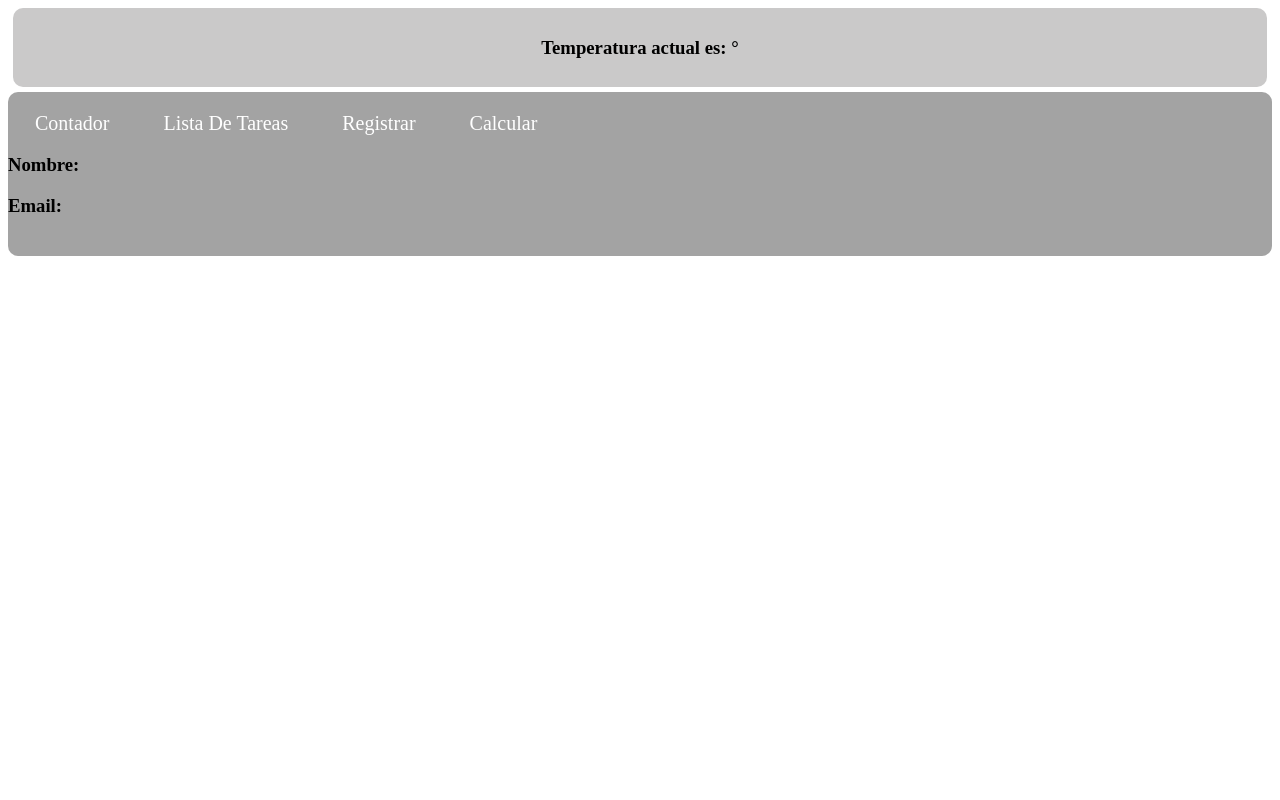
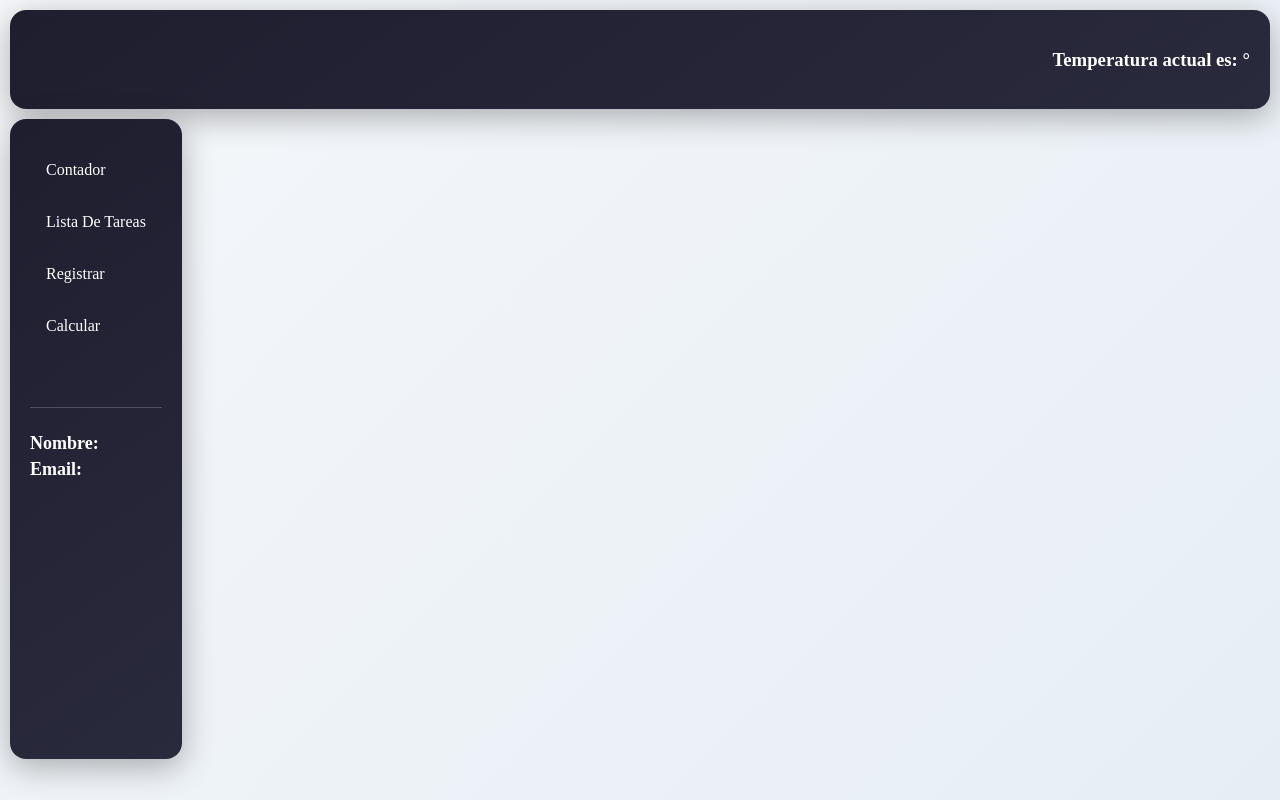
Before and after one commit to jkdevcode/vuejs_documentation_examples, a Vue app: page / in a window 1280 px wide. Built offline with nearby package versions, Linux system fonts and the light colour scheme; no server answers.

Commit message:
✅ Enhance layout and styling across components for improved user experience

```diff
--- a/src/App.vue
+++ b/src/App.vue
@@ -1,5 +1,8 @@
 <template>
-  <MainView />
+  <div class="app-container">
+
+    <MainView />
+  </div>
 
 </template>
 
@@ -7,4 +10,25 @@
 import MainView from './views/MainView.vue'
 </script>
 
-<style scoped></style>
+<style scoped>
+/* Fondo claro para el layout principal */
+.app-container {
+  background: linear-gradient(135deg, #f5f7fa, #e6eef5); /* Degradado suave */
+  min-height: 100vh; /* Ocupa toda la altura de la pantalla */
+  display: flex; /* Para asegurar el ajuste al contenido */
+  flex-direction: column; /* Mantiene el flujo vertical */
+}
+
+/* Asegura que MainView ocupe el espacio disponible */
+.MainView {
+  flex: 1;
+}
+
+/* Elimina los márgenes globales */
+:global(body) {
+  margin: 0;
+  padding: 0;
+  box-sizing: border-box; /* Asegura que el padding no afecte el tamaño */
+  overflow-x: hidden; /* Previene el scroll horizontal si aparece */
+}
+</style>
--- a/src/components/Header.vue
+++ b/src/components/Header.vue
@@ -1,8 +1,8 @@
 <template>
   <div class="header">
-  {{ mensajeRecibido }}  <Weather />
+    <h1>{{ mensajeRecibido }}</h1>
+    <Weather />
   </div>
-
 </template>
 
 <script setup>
@@ -18,13 +18,23 @@ watch(() => propsMsg.msg, (newValue) => {
 
 <style scoped>
 .header {
-  background-color: #cac9c9;
-  padding: 10px 0;
-  border-radius: 10px;
+  background: linear-gradient(145deg, #1e1e2f, #2a2a3d);
+  padding: 20px;
+  border-radius: 16px;
   text-align: center;
-  margin: 5px;
+  margin: 10px;
+  box-shadow: 0 8px 32px rgba(0, 0, 0, 0.3);
+  display: flex;
+  justify-content: space-between;
+  align-items: center;
+  color: #ffffff;
 }
-.h1 {
-  font-size: 20px;
+
+h1 {
+  font-size: 24px;
+  font-weight: 600;
+  margin: 0;
+  letter-spacing: 1.5px;
+  text-transform: uppercase;
 }
 </style>
--- a/src/components/Sidebar.vue
+++ b/src/components/Sidebar.vue
@@ -1,6 +1,5 @@
 <template>
   <div class="sidebar">
-    <!-- <h2>Barra lateral</h2> -->
     <nav class="main-nav">
       <ul class="main-list">
         <li class="list"><router-link to="/contador">Contador</router-link></li>
@@ -8,8 +7,10 @@
         <li class="list"><router-link to="/registrar">Registrar</router-link></li>
         <li class="list"><router-link to="/calcular">Calcular</router-link></li>
       </ul>
-      <h3>Nombre: {{ registrarStore.nombre }}</h3> <!-- cuando imprimimos una variable reactiva, no es necesario el .value -->
-      <h3>Email: {{ registrarStore.email }}</h3>
+      <div class="user-info">
+        <h3>Nombre: {{ registrarStore.nombre }}</h3>
+        <h3>Email: {{ registrarStore.email }}</h3>
+      </div>
     </nav>
   </div>
 </template>
@@ -32,34 +33,53 @@ const registrarStore = useRegistrarStore();
 </script>
 
 <style scoped>
+.sidebar {
+  background: linear-gradient(145deg, #1e1e2f, #2a2a3d);
+  border-radius: 16px;
+  box-shadow: 0 8px 32px rgba(0, 0, 0, 0.3);
+  padding: 20px;
+  color: #ffffff;
+  max-width: 300px;
+  min-height:75vh;
+}
+
 .main-nav {
-  background-color: #a3a3a3;
-  padding: 20px 0;
-  border-radius: 10px;
+  display: flex;
+  flex-direction: column;
+  gap: 10px;
 }
 
 .main-list {
   list-style: none;
   margin: 0;
   padding: 0;
-  text-align: left;
-
 }
 
 .main-list li {
-  display: inline;
-  margin: 0 15px;
-  font-size: 20px;
+  margin: 10px 0;
 }
 
 .main-list li a {
   color: white;
   text-decoration: none;
-  padding: 8px 12px;
-  border-radius: 5px;
+  padding: 12px 16px;
+  border-radius: 8px;
+  display: block;
+  transition: background 0.3s;
 }
 
 .main-list li a:hover {
-  background-color: #555;
+  background: rgba(255, 255, 255, 0.1);
+}
+
+.user-info {
+  margin-top: 40px;
+  padding-top: 20px;
+  border-top: 1px solid rgba(255, 255, 255, 0.2);
+}
+
+h3 {
+  font-size: 18px;
+  margin: 5px 0;
 }
 </style>
--- a/src/modules/listaDeTareas/components/ListaDeTareas.vue
+++ b/src/modules/listaDeTareas/components/ListaDeTareas.vue
@@ -1,20 +1,19 @@
 <template>
   <div class="lista-de-tareas">
-    <h2>Lista de tareas</h2>
-    <input
-      type="text"
-      v-model="nuevaTarea"
-      @keyup.enter="addTarea"
-      placeholder="Escribe una tarea"
-    />
-    <button @click="addTarea">Agregar</button>
-    <ul v-if="tareas.length > 0">
-      <li v-for="(tarea, index) in tareas" :key="index">
-        {{ index + 1 }}. {{ tarea.texto }}
-        <button @click="borraTarea(index)">Borrar</button>
+    <h2>📋 Lista de Tareas</h2>
+    <div class="input-container">
+      <input type="text" v-model="nuevaTarea" @keyup.enter="addTarea" placeholder="Escribe una tarea..." />
+      <button @click="addTarea">➕ Agregar</button>
+    </div>
+
+    <ul v-if="tareas.length > 0" class="tareas">
+      <li v-for="(tarea, index) in tareas" :key="index" class="tarea-item">
+        <span>{{ index + 1 }}. {{ tarea.texto }}</span>
+        <button @click="borraTarea(index)" class="btn-borrar">🗑️</button>
       </li>
     </ul>
-    <p v-else>No hay tareas.</p>
+
+    <p v-else class="mensaje-vacio">🚨 No hay tareas.</p>
   </div>
 </template>
 
@@ -38,33 +37,99 @@ const borraTarea = (index) => {
 </script>
 
 <style scoped>
+/* Contenedor principal */
 .lista-de-tareas {
   display: flex;
   flex-direction: column;
   align-items: center;
   justify-content: center;
-  font-family: sans-serif;
+  font-family: 'Arial', sans-serif;
+  padding: 20px;
+  background: #f9f9f9;
+  border-radius: 12px;
+  box-shadow: 0 4px 8px rgba(0, 0, 0, 0.1);
+  max-width: 500px;
+  margin: auto;
 }
-ul {
+
+/* Título */
+h2 {
+  color: #2c3e50;
+  margin-bottom: 20px;
+}
+
+/* Input y botón de agregar */
+.input-container {
+  display: flex;
+  width: 100%;
+}
+
+input {
+  flex: 1;
+  padding: 10px;
+  border: 2px solid #4CAF50;
+  border-radius: 8px 0 0 8px;
+  outline: none;
+  font-size: 16px;
+  transition: border-color 0.3s;
+}
+
+input:focus {
+  border-color: #45a049;
+}
+
+button {
+  padding: 10px 20px;
+  background-color: #4CAF50;
+  color: white;
+  border: none;
+  border-radius: 0 8px 8px 0;
+  cursor: pointer;
+  transition: background 0.3s;
+}
+
+button:hover {
+  background-color: #45a049;
+}
+
+/* Lista de tareas */
+.tareas {
   list-style: none;
   padding: 0;
+  margin-top: 20px;
+  width: 100%;
 }
 
-li {
-  padding: 8px;
-  border-bottom: 1px solid #eee;
+/* Ítems de la lista */
+.tarea-item {
+  display: flex;
+  justify-content: space-between;
+  align-items: center;
+  padding: 12px;
+  margin-bottom: 8px;
+  background: white;
+  border-radius: 8px;
+  box-shadow: 0 2px 4px rgba(0, 0, 0, 0.1);
+  transition: transform 0.2s;
 }
 
-li:last-child {
-  border-bottom: none;
+.tarea-item:hover {
+  transform: translateY(-2px);
 }
 
-li button {
-  margin-left: 8px;
+/* Botón de borrar */
+.btn-borrar {
+  background-color: #e74c3c;
+  border-radius: 6px;
 }
 
-li.completa {
-  text-decoration: line-through;
+.btn-borrar:hover {
+  background-color: #c0392b;
+}
+
+/* Mensaje cuando no hay tareas */
+.mensaje-vacio {
   color: #888;
+  margin-top: 20px;
 }
 </style>
--- a/src/views/MainView.vue
+++ b/src/views/MainView.vue
@@ -18,13 +18,20 @@
   const texto = ref('') */
   </script>
 
-  <style>
+<style scoped>
 .container {
+  display: flex; /* Alinea Sidebar y Content horizontalmente */
   flex-direction: row;
+  margin-left: 10px;
+  /* background-color: rgb(212, 227, 239); */
 }
+
 .content {
+  flex: 1; /* Ocupa el espacio restante */
   display: flex;
   justify-content: center;
-    align-items: center;
+  align-items: flex-start; /* Alinea el contenido arriba */
+  padding: 20px; /* Espaciado interno para separación */
+  box-sizing: border-box; /* Incluye padding en el tamaño total */
 }
 </style>
```
Lines whose indentation alone changed are shown as unchanged.
